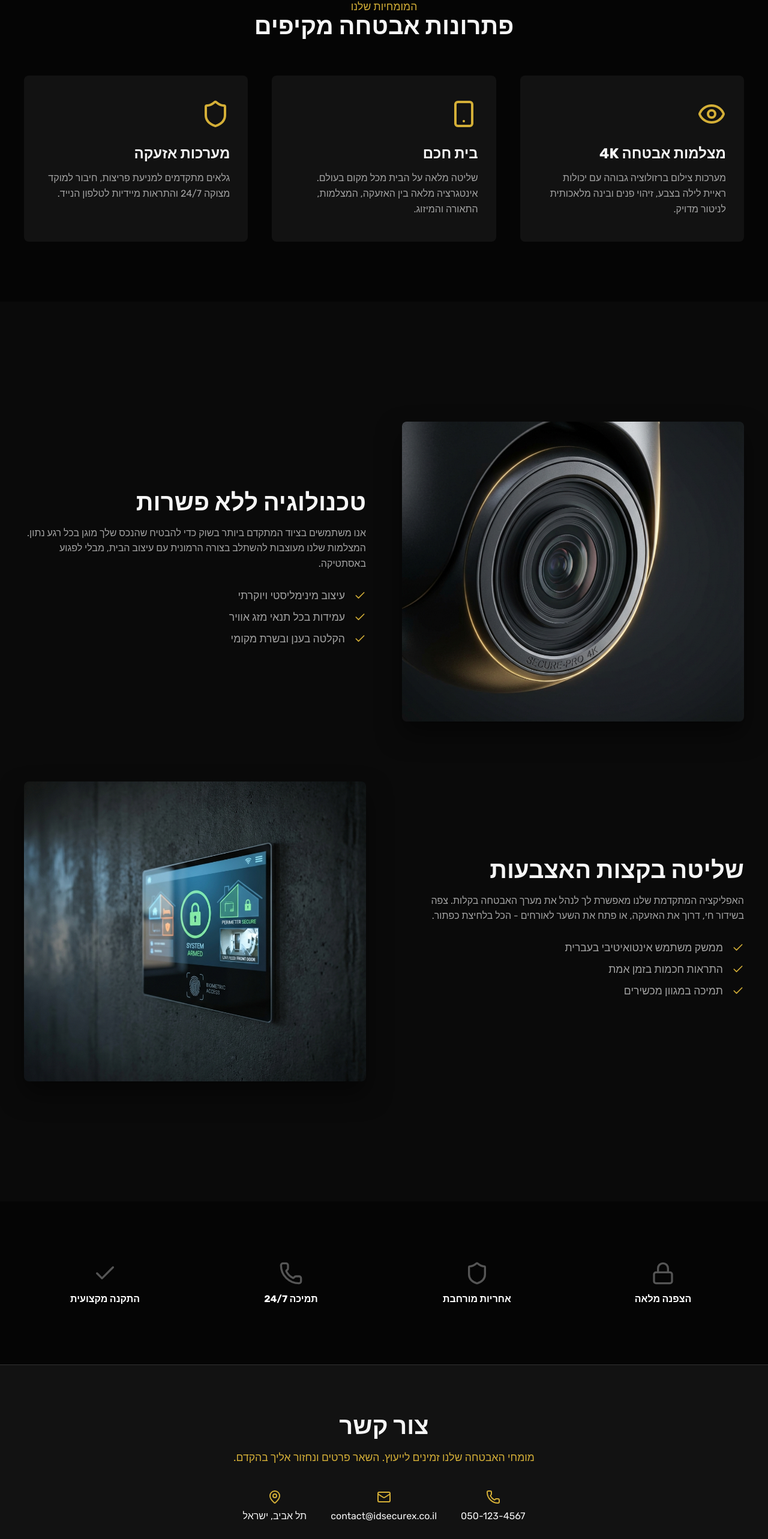
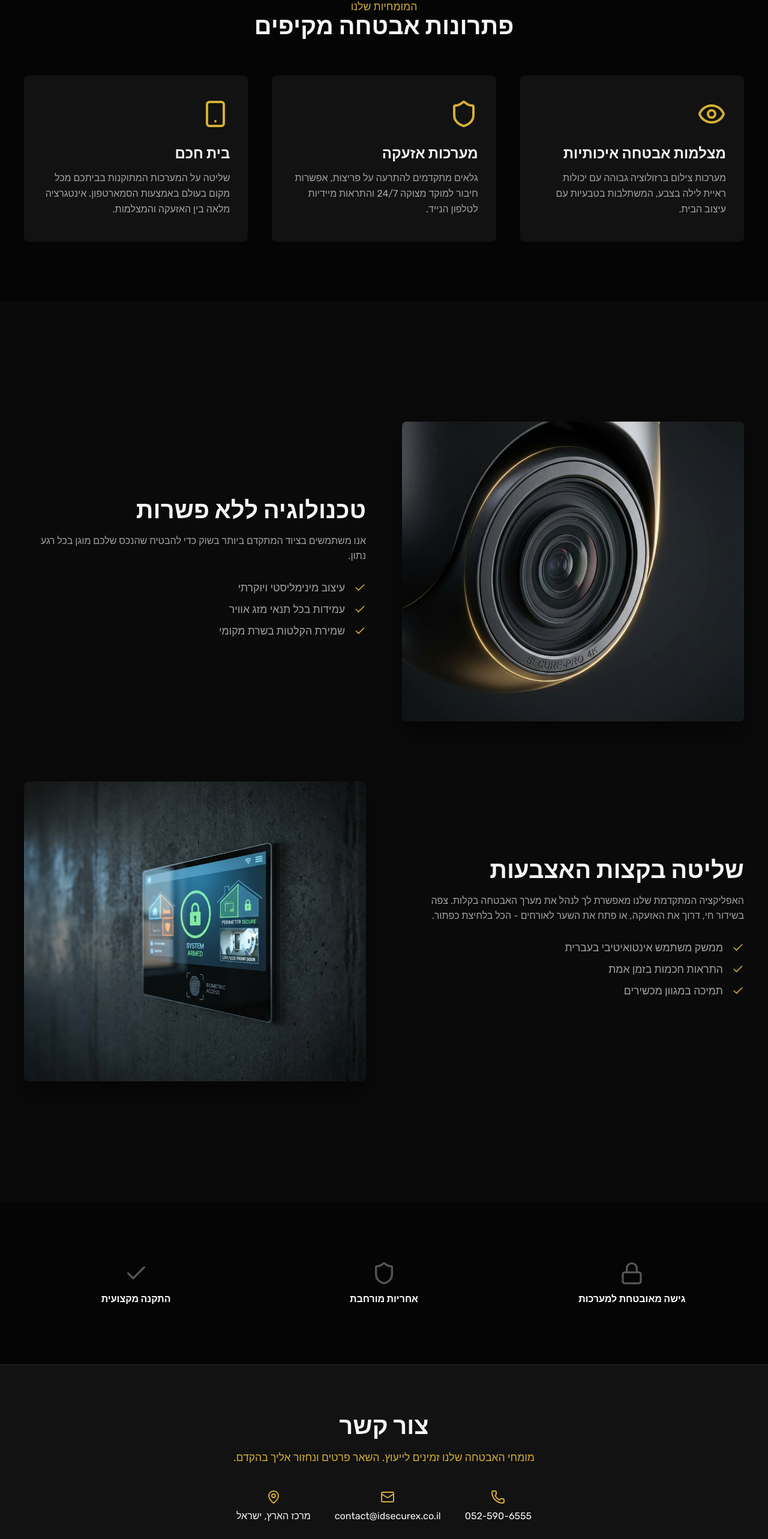
Before and after one commit to noamalka228/IdSecureX, a Next.js app: page / in a window 1280 px wide. Shown: the part 899-3465 px from the top of the page at 60% size. Built offline with nearby package versions, Linux system fonts and the light colour scheme.

Commit message:
Changed main page text

```diff
--- a/src/app/page.tsx
+++ b/src/app/page.tsx
@@ -168,9 +168,18 @@ export default function Home() {
               <div className={styles.iconBox}>
                 <Eye size={48} color="#D4AF37" />
               </div>
-              <h3 className={styles.cardTitle}>מצלמות אבטחה 4K</h3>
+              <h3 className={styles.cardTitle}>מצלמות אבטחה איכותיות</h3>
               <p className={styles.cardDesc}>
-                מערכות צילום ברזולוציה גבוהה עם יכולות ראיית לילה בצבע, זיהוי פנים ובינה מלאכותית לניטור מדויק.
+                מערכות צילום ברזולוציה גבוהה עם יכולות ראיית לילה בצבע, המשתלבות בטבעיות עם עיצוב הבית.
+              </p>
+            </div>
+            <div className={styles.card}>
+              <div className={styles.iconBox}>
+                <Shield size={48} color="#D4AF37" />
+              </div>
+              <h3 className={styles.cardTitle}>מערכות אזעקה</h3>
+              <p className={styles.cardDesc}>
+                גלאים מתקדמים להתרעה על פריצות, אפשרות חיבור למוקד מצוקה 24/7 והתראות מיידיות לטלפון הנייד.
               </p>
             </div>
 
@@ -180,17 +189,7 @@ export default function Home() {
               </div>
               <h3 className={styles.cardTitle}>בית חכם</h3>
               <p className={styles.cardDesc}>
-                שליטה מלאה על הבית מכל מקום בעולם. אינטגרציה מלאה בין האזעקה, המצלמות, התאורה והמיזוג.
-              </p>
-            </div>
-
-            <div className={styles.card}>
-              <div className={styles.iconBox}>
-                <Shield size={48} color="#D4AF37" />
-              </div>
-              <h3 className={styles.cardTitle}>מערכות אזעקה</h3>
-              <p className={styles.cardDesc}>
-                גלאים מתקדמים למניעת פריצות, חיבור למוקד מצוקה 24/7 והתראות מיידיות לטלפון הנייד.
+                שליטה על המערכות המתוקנות בביתכם מכל מקום בעולם באמצעות הסמארטפון. אינטגרציה מלאה בין האזעקה והמצלמות.
               </p>
             </div>
           </div>
@@ -212,13 +211,12 @@ export default function Home() {
             <div className={styles.showcaseContent}>
               <h2 className={styles.sectionTitle}>טכנולוגיה ללא פשרות</h2>
               <p style={{ color: '#a3a3a3', marginBottom: '20px' }}>
-                אנו משתמשים בציוד המתקדם ביותר בשוק כדי להבטיח שהנכס שלך מוגן בכל רגע נתון.
-                המצלמות שלנו מעוצבות להשתלב בצורה הרמונית עם עיצוב הבית, מבלי לפגוע באסתטיקה.
+                אנו משתמשים בציוד המתקדם ביותר בשוק כדי להבטיח שהנכס שלכם מוגן בכל רגע נתון.
               </p>
               <ul className={styles.featureList}>
                 <li className={styles.featureItem}><Check color="#D4AF37" size={20} /> עיצוב מינימליסטי ויוקרתי</li>
                 <li className={styles.featureItem}><Check color="#D4AF37" size={20} /> עמידות בכל תנאי מזג אוויר</li>
-                <li className={styles.featureItem}><Check color="#D4AF37" size={20} /> הקלטה בענן ובשרת מקומי</li>
+                <li className={styles.featureItem}><Check color="#D4AF37" size={20} />שמירת הקלטות בשרת מקומי</li>
               </ul>
             </div>
           </div>
@@ -254,15 +252,11 @@ export default function Home() {
           <div className={styles.grid} style={{ gridTemplateColumns: 'repeat(auto-fit, minmax(200px, 1fr))' }}>
             <div>
               <Lock size={40} color="#555" style={{ marginBottom: 10 }} />
-              <h4 style={{ color: '#fff' }}>הצפנה מלאה</h4>
+              <h4 style={{ color: '#fff' }}>גישה מאובטחת למערכות</h4>
             </div>
             <div>
               <Shield size={40} color="#555" style={{ marginBottom: 10 }} />
               <h4 style={{ color: '#fff' }}>אחריות מורחבת</h4>
-            </div>
-            <div>
-              <Phone size={40} color="#555" style={{ marginBottom: 10 }} />
-              <h4 style={{ color: '#fff' }}>תמיכה 24/7</h4>
             </div>
             <div>
               <Check size={40} color="#555" style={{ marginBottom: 10 }} />
@@ -283,7 +277,7 @@ export default function Home() {
           <div className={styles.contactInfo}>
             <div className={styles.contactItem}>
               <Phone color="#D4AF37" size={24} />
-              <span>050-123-4567</span>
+              <span>052-590-6555</span>
             </div>
             <div className={styles.contactItem}>
               <Mail color="#D4AF37" size={24} />
@@ -291,7 +285,7 @@ export default function Home() {
             </div>
             <div className={styles.contactItem}>
               <MapPin color="#D4AF37" size={24} />
-              <span>תל אביב, ישראל</span>
+              <span>מרכז הארץ, ישראל</span>
             </div>
           </div>
 
```
